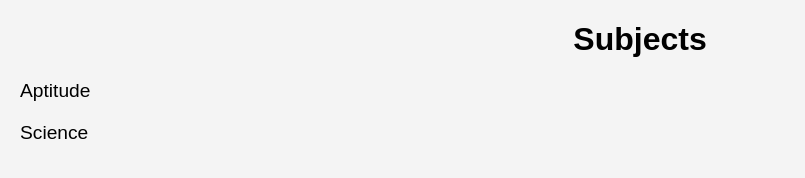
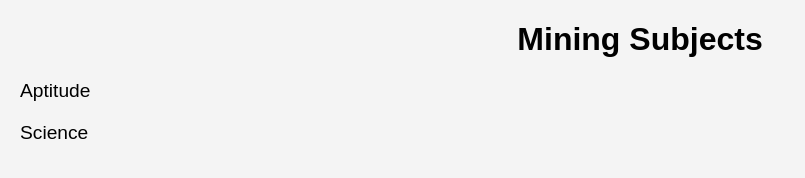
Before and after one commit to Lipun2025/subject, a plain HTML site: page index.html in a window 1280 px wide. Shown: the whole page, without its empty margins (0-805 px from the left). Drawn offline with Linux system fonts and the light colour scheme.

Commit message:
Update index.html

```diff
--- a/index.html
+++ b/index.html
@@ -3,7 +3,7 @@
 <head>
     <meta charset="UTF-8">
     <meta name="viewport" content="width=device-width, initial-scale=1.0">
-    <title>Subjects and Topics with YouTube Videos</title>
+    <title>Subjects and Topics</title>
     <style>
         body {
             font-family: Arial, sans-serif;
@@ -40,7 +40,7 @@
 </head>
 <body>
 
-    <h1 id="main-title">Subjects</h1>
+    <h1 id="main-title">Mining Subjects</h1>
 
     <div id="subjects">
         <div class="subject" onclick="toggleTopics('math-topics')">Aptitude</div>
```
